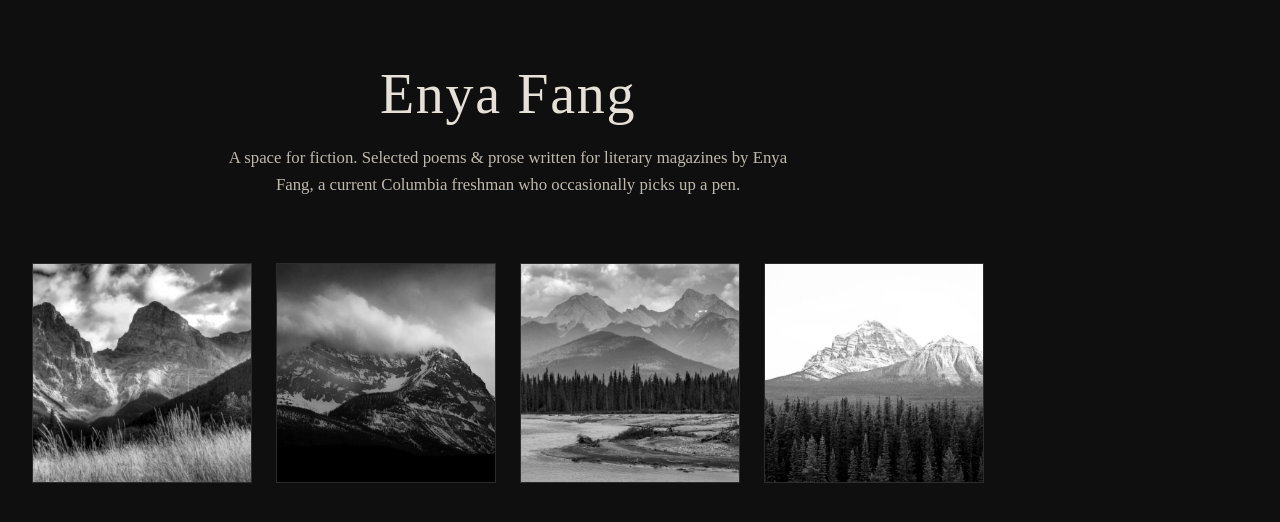
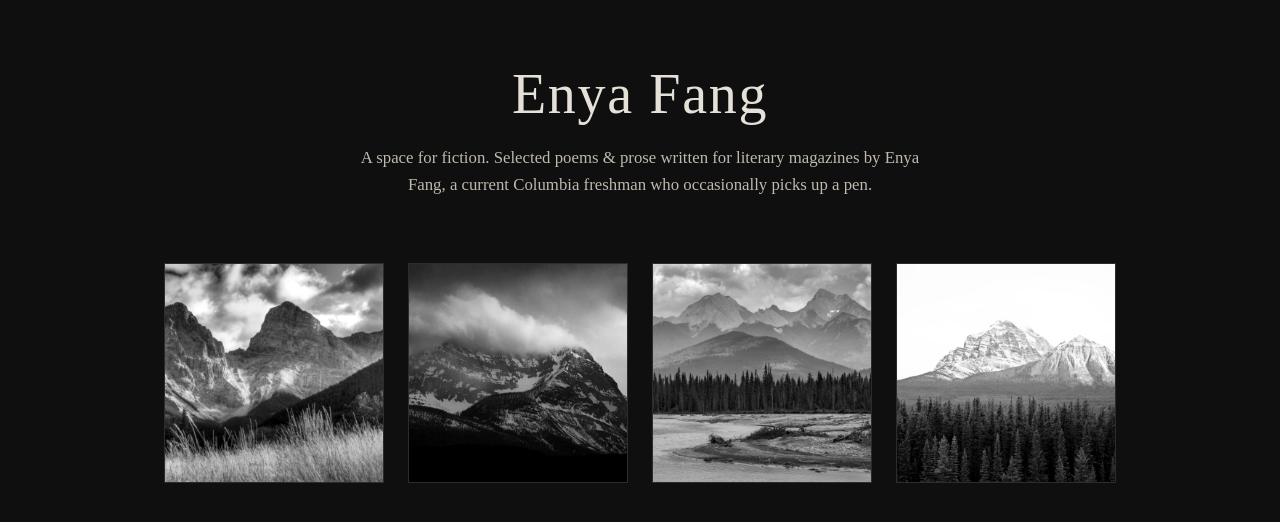
Before and after one commit to enyaf/JADE-2026, a React (Vite) app: page / in a window 1280 px wide. Shown: the top 522 px of the page. Built offline with nearby package versions, Linux system fonts and the light colour scheme.

Commit message:
centering pt 2

```diff
--- a/src/App.css
+++ b/src/App.css
@@ -10,6 +10,9 @@ body {
   font-family: "Times New Roman", Times, serif;
   background-color: #0f0f0f;
   color: #e6e1d8;
+  margin: 0;
+  display: flex;
+  justify-content: center;
 }
 
 #root {
```
